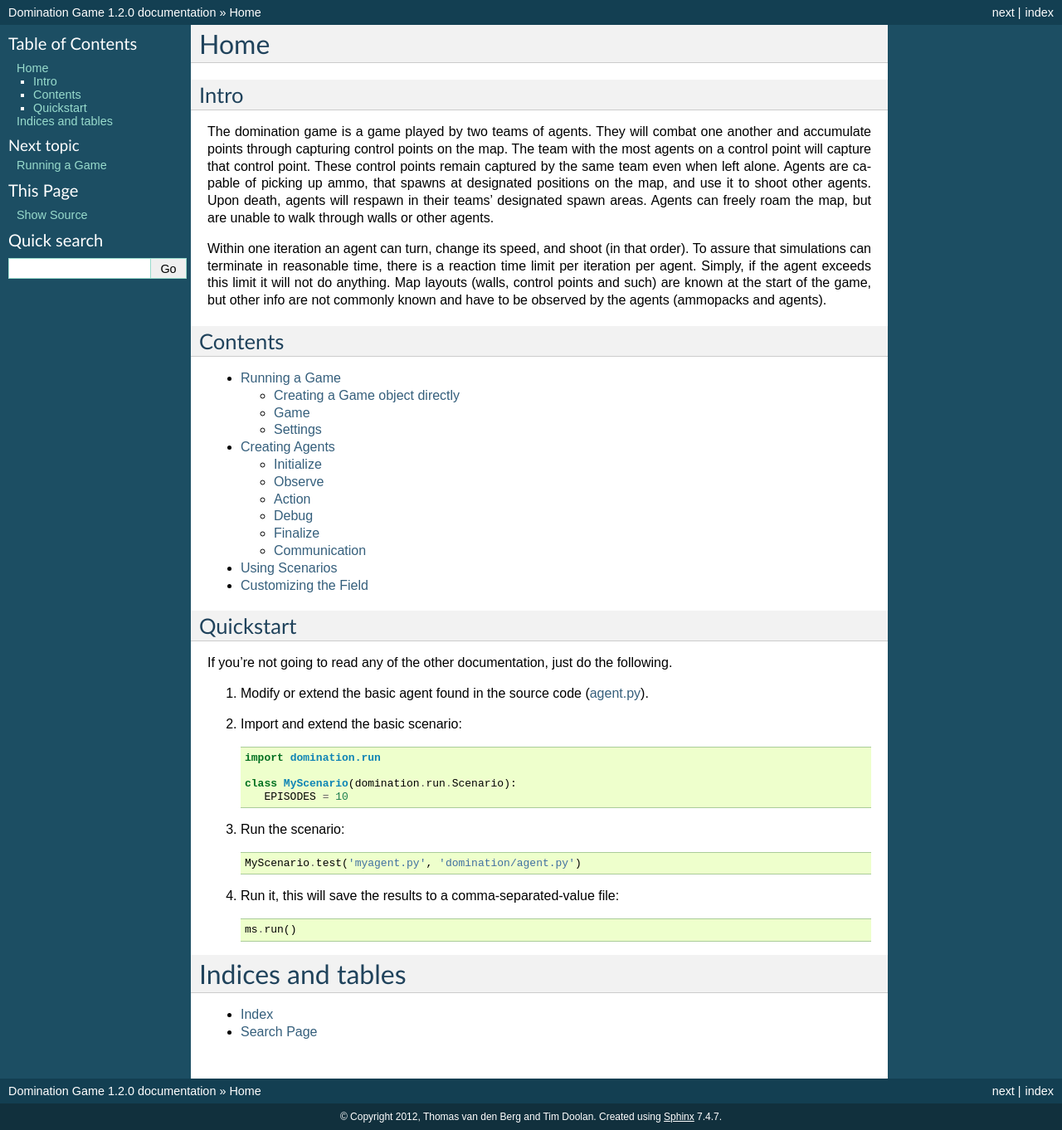
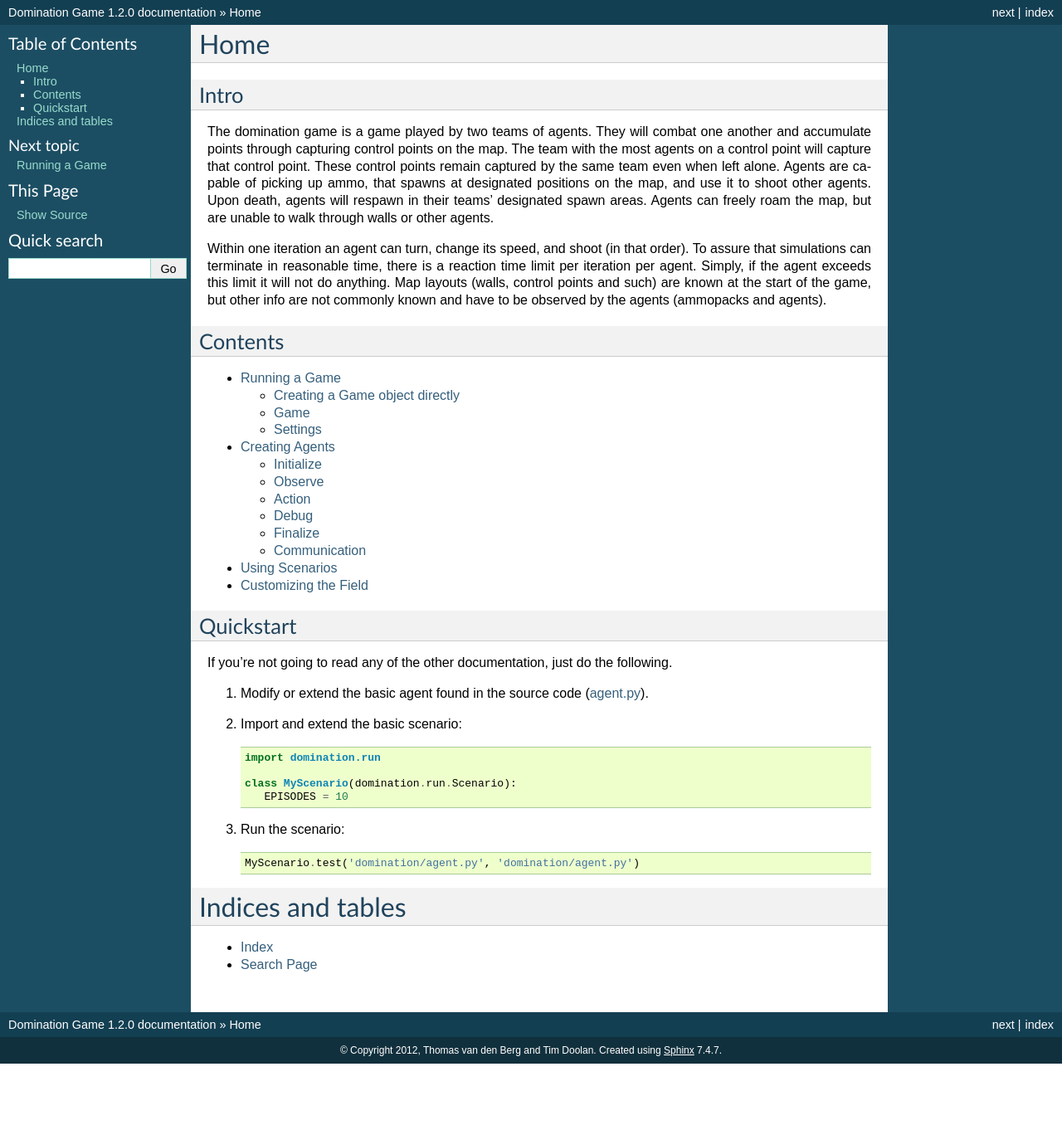
Before and after one commit to noio/Domination-Game, a Sphinx documentation site: the page built from docs/index.rst, in a window 1280 px wide. Shown: the whole page at 83% size. Built offline with Sphinx 7.4.7, drawn with Linux system fonts in a browser that asks for light colours; after the commit the page ends 1282 px from its top, so only the background shows below that.

Commit message:
patch to docs

```diff
--- a/docs/index.rst
+++ b/docs/index.rst
@@ -40,11 +40,9 @@ If you're not going to read any of the other documentation, just do the followin
 
 3. Run the scenario::
 
-    MyScenario.test('myagent.py', 'domination/agent.py')
+    MyScenario.test('domination/agent.py', 'domination/agent.py')
 
-4. Run it, this will save the results to a comma-separated-value file::
 
-	ms.run()
 
 Indices and tables
 ==================
```
